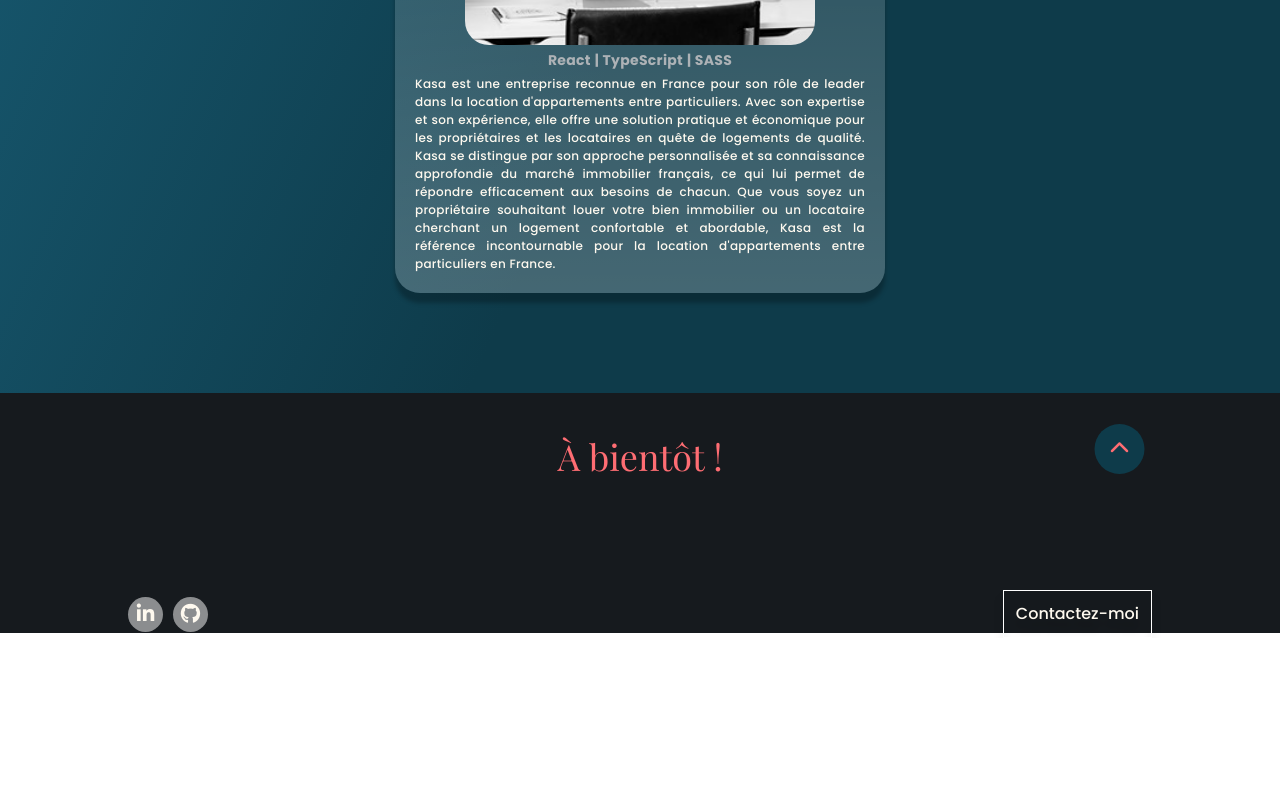
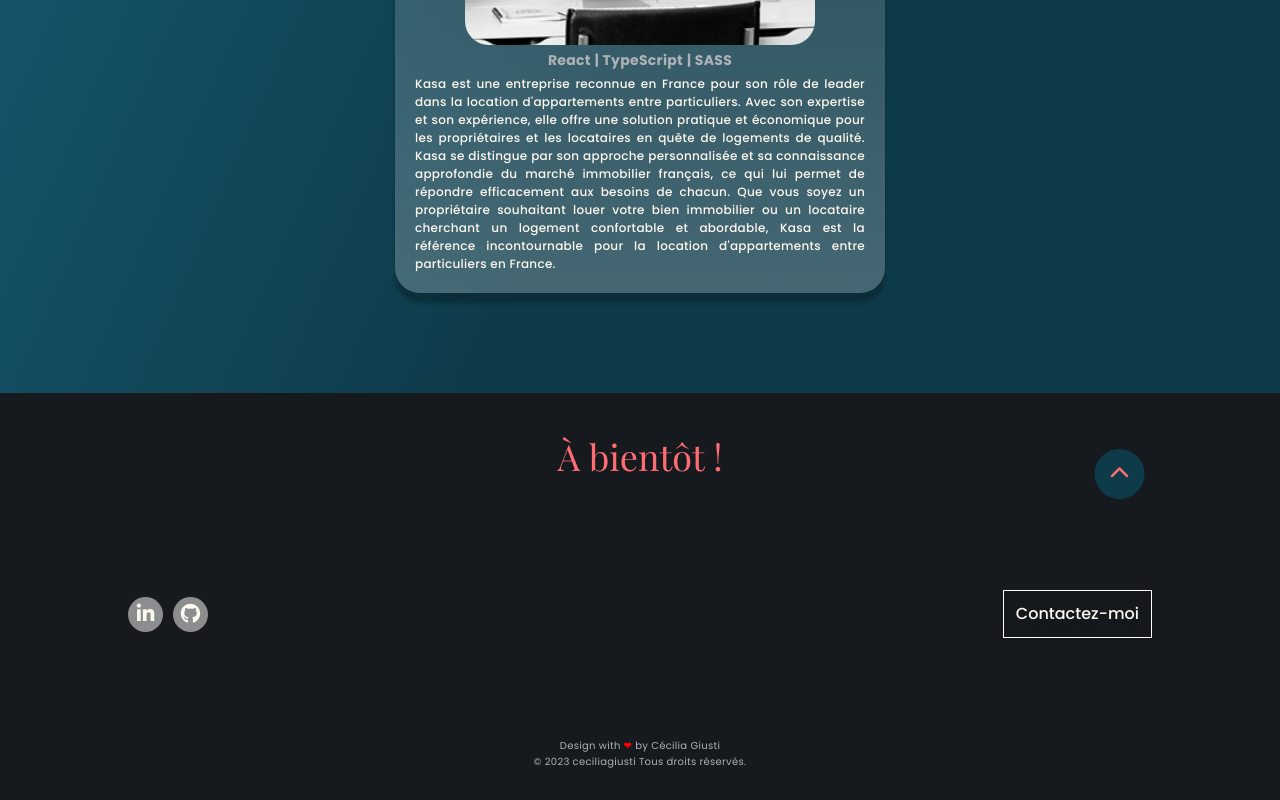
Before and after one commit to Cecilia-Giusti/portfolio, a React (Create React App) app: page / in a window 1280 px wide. Shown: the part 3516-4316 px from the top of the page. Before the commit the page ends 4154 px from the top, so only its background shows below. Built offline with nearby package versions, Linux system fonts and the light colour scheme.

Commit message:
:page_facing_up: add copyright

```diff
--- a/src/components/Footer.tsx
+++ b/src/components/Footer.tsx
@@ -25,6 +25,15 @@ const Footer = () => {
 
         <ButtonContact />
       </div>
+      <div className='footer-creater'>
+        {" "}
+        <p className='footer-creater-design'>
+          Design with <span>&#x2764;</span> by Cécilia Giusti
+        </p>
+        <p className='footer-creater-copyright'>
+          &copy; 2023 ceciliagiusti Tous droits réservés.
+        </p>
+      </div>
       <button className='footer-button-top' onClick={scrollToTop}>
         <i className='fa-solid fa-chevron-up'></i>
       </button>
--- a/src/styles/layout/_footer.scss
+++ b/src/styles/layout/_footer.scss
@@ -1,10 +1,11 @@
 .footer {
-    height: 30vh;
+    min-height: 30vh;
     background-color: $color-background-dark;
     @include flex($direction: column, $justify: flex-start);
     gap: 100px;
     position: relative;
     padding-top:30px;
+    padding-bottom:30px;
 
     &-text {
         font-family: $font-title;
@@ -89,4 +90,25 @@
 
         }
     }
+&-creater{
+width: 100%;
+@include flex($direction:column);
+
+    &-design{
+        @include paragraph($size:10px);
+        text-align: center;
+        color:$color-subtitle;
+        span{
+            color:red
+        }
+    }
+
+    &-copyright{
+        @include paragraph($size:10px);
+        text-align: center;
+        color:$color-subtitle;
+    }
+
 }
+
+}
```
Also changed, not shown: public/style_compressed.css, 1 other file (tests, documents, lock files or other folders).
